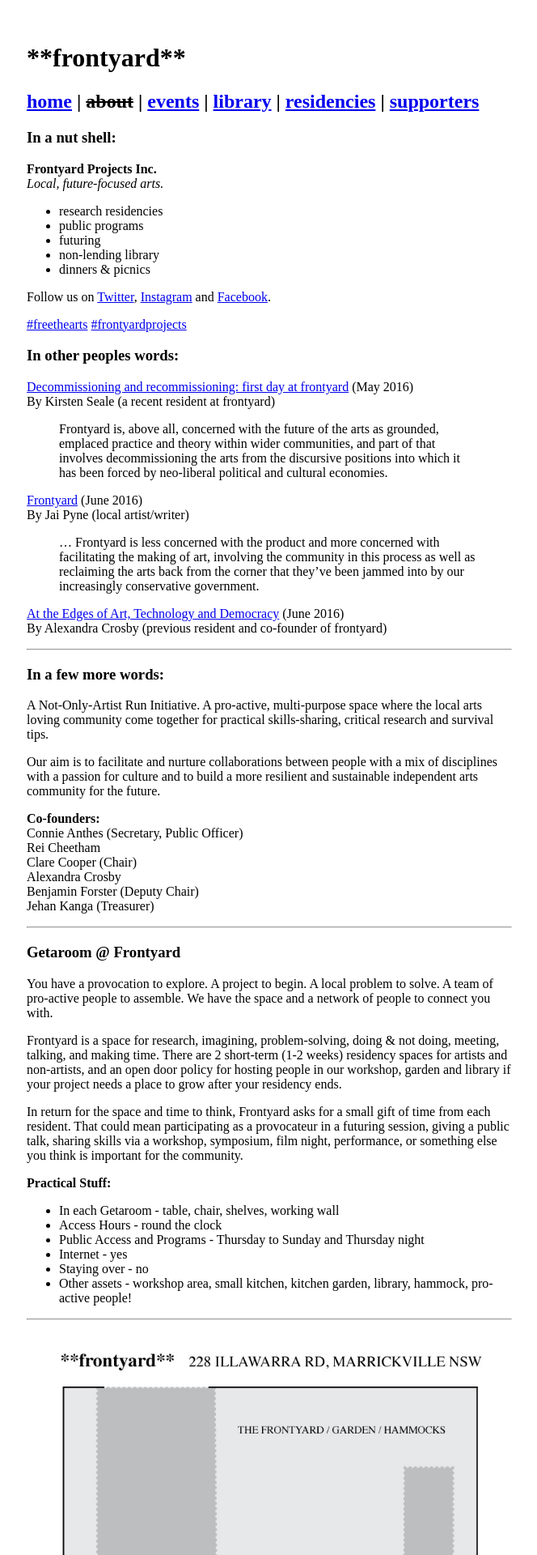
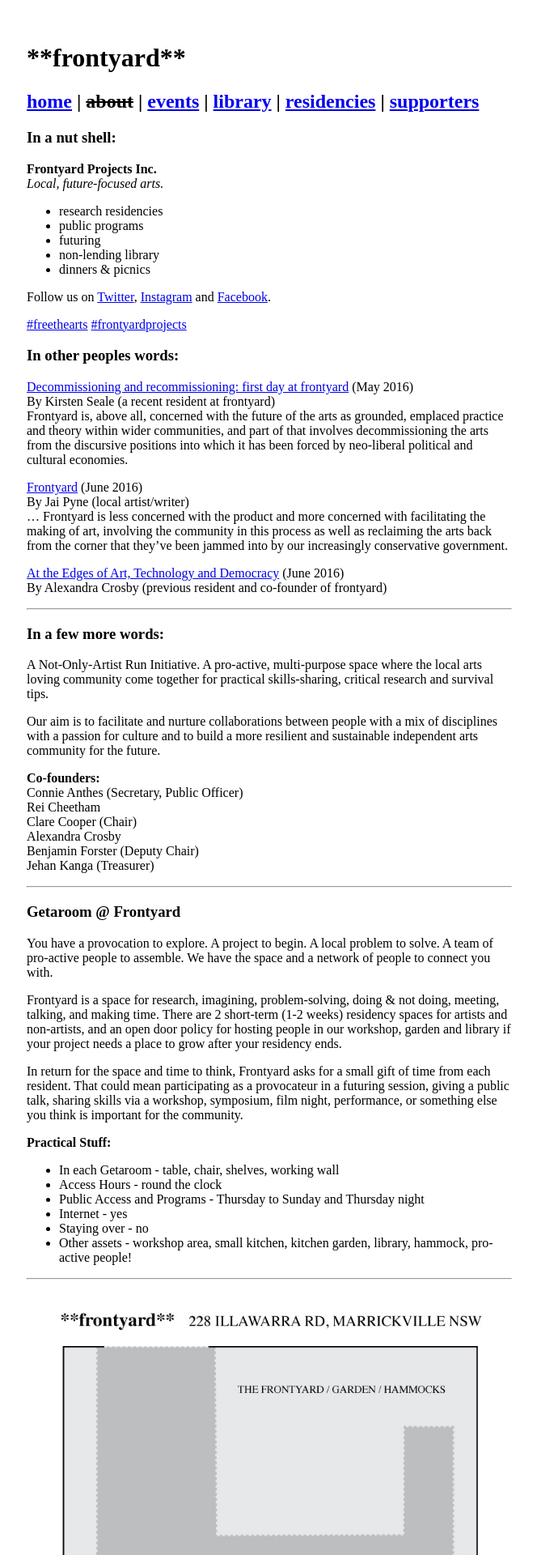
Before and after one commit to frontyardprojects/frontyardprojects.github.io, a Jekyll site: the page built from about/index.md, in a window 1280 px wide. Shown: the top 1920 px of the page at 81% size, without its empty margins (307-971 px from the left). Built offline with Jekyll 4.4.1, drawn with Linux system fonts in a browser that asks for light colours.

Commit message:
md quotation

```diff
--- a/about/index.md
+++ b/about/index.md
@@ -19,11 +19,11 @@ Follow us on [Twitter](https://twitter.com/Frontyard_Inc), [Instagram](https://w
 
 [Decommissioning and recommissioning: first day at frontyard](https://marketsplacescities.wordpress.com/2016/05/26/decommissioning-and-recommissioning-first-day-at-frontyard/) (May 2016)
 By Kirsten Seale (a recent resident at frontyard)
-> Frontyard is, above all, concerned with the future of the arts as grounded, emplaced practice and theory within wider communities, and part of that involves decommissioning the arts from the discursive positions into which it has been forced by neo-liberal political and cultural economies.
+	Frontyard is, above all, concerned with the future of the arts as grounded, emplaced practice and theory within wider communities, and part of that involves decommissioning the arts from the discursive positions into which it has been forced by neo-liberal political and cultural economies.
 
 [Frontyard](http://thethousands.com.au/sydney/stray/frontyard) (June 2016)
 By Jai Pyne (local artist/writer)
-> ... Frontyard is less concerned with the product and more concerned with facilitating the making of art, involving the community in this process as well as reclaiming the arts back from the corner that they've been jammed into by our increasingly conservative government.
+	... Frontyard is less concerned with the product and more concerned with facilitating the making of art, involving the community in this process as well as reclaiming the arts back from the corner that they've been jammed into by our increasingly conservative government.
 
 [At the Edges of Art, Technology and Democracy](https://www.openaustraliafoundation.org.au/2016/06/07/at-the-edges-of-art-and-technology/) (June 2016)
 By Alexandra Crosby (previous resident and co-founder of frontyard)
```
